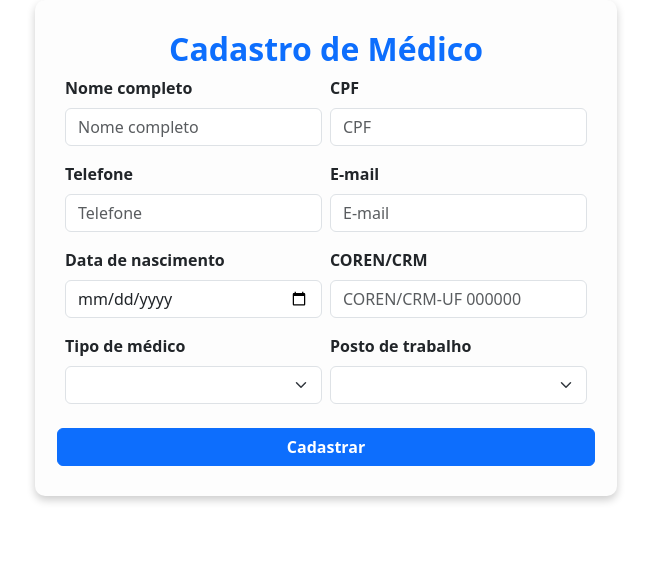
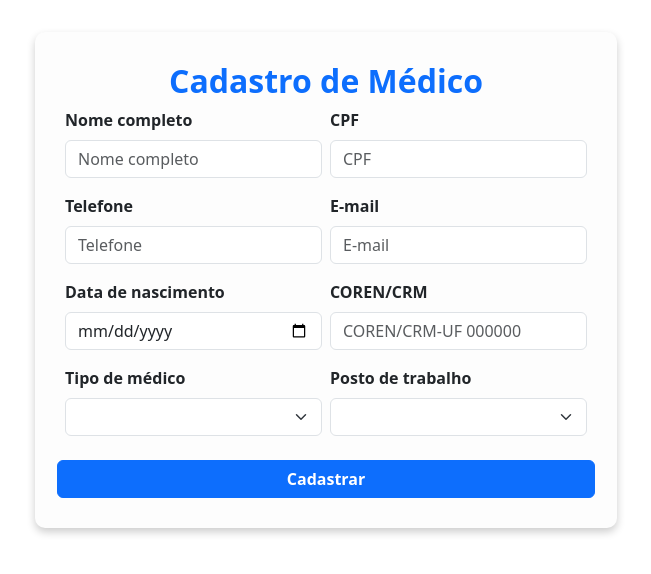
Before and after one commit to RafaelFavetta/DigitalVac, a PHP site: page /admin/cadastroenf.php in a window 1280 px wide. Shown: the part 86-660 px from the top of the page, without its empty margins (314-965 px from the left). Run offline with PHP 8.4, Linux system fonts and the light colour scheme; data comes from the database, SQL or seed files in the repository; some libraries are stand-ins or nearby versions.

Commit message:
ajuste das margens dos forms

```diff
--- a/admin/cadastroaplic.php
+++ b/admin/cadastroaplic.php
@@ -23,6 +23,8 @@
       box-shadow: 0 4px 8px rgba(0, 0, 0, 0.2);
       max-width: 500px;
       margin: auto;
+      margin-top: 32px;
+      /* Adicionado para afastar da navbar */
     }
 
     /* Remover linha azul dos inputs ao focar */
--- a/admin/cadastrocampanha.html
+++ b/admin/cadastrocampanha.html
@@ -23,6 +23,8 @@
       box-shadow: 0 4px 8px rgba(0, 0, 0, 0.2);
       max-width: 600px;
       margin: auto;
+      margin-top: 32px;
+      /* Adicionado para afastar da navbar */
     }
 
     /* Remover linha azul dos inputs ao focar */
--- a/admin/cadastroenf.php
+++ b/admin/cadastroenf.php
@@ -23,6 +23,7 @@
             box-shadow: 0 4px 8px rgba(0, 0, 0, 0.2);
             max-width: 600px;
             margin: auto;
+            margin-top: 32px;
         }
 
         /* Remover linha azul dos inputs ao focar */
--- a/admin/cadastropac.html
+++ b/admin/cadastropac.html
@@ -23,6 +23,8 @@
       box-shadow: 0 4px 8px rgba(0, 0, 0, 0.2);
       max-width: 600px;
       margin: auto;
+      margin-top: 32px;
+      /* Adicionado para afastar da navbar */
     }
 
     /* Remover linha azul dos inputs ao focar */
--- a/admin/cadastroposto.html
+++ b/admin/cadastroposto.html
@@ -23,6 +23,7 @@
       box-shadow: 0 4px 8px rgba(0, 0, 0, 0.2);
       max-width: 600px;
       margin: auto;
+      margin-top: 32px; /* Adicionado para afastar da navbar */
     }
 
     /* Remover linha azul dos inputs ao focar */
```
